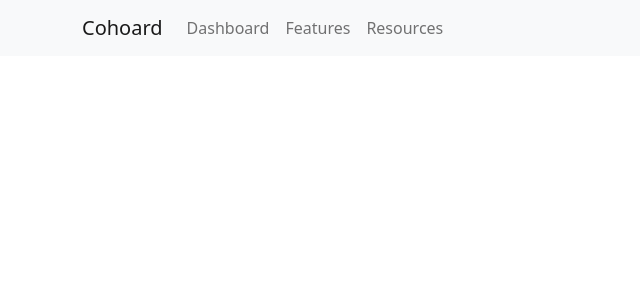
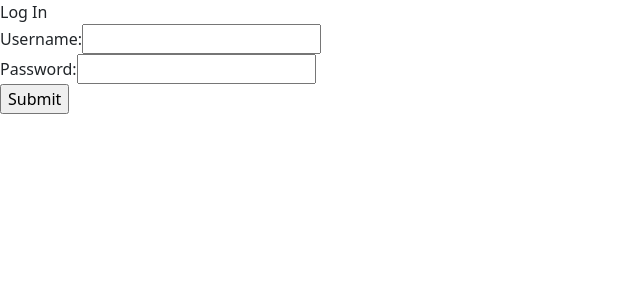
Before and after one commit to Cohoard/Cohoard, a React app: page /login in a window 1280 px wide. Shown: the top 300 px of the page, without its empty margins (0-640 px from the left). Built offline with nearby package versions, Linux system fonts and the light colour scheme.

Commit message:
signUp/Login page
Co-authored-by: Samee samee.vohra@gmail.com
Co-authored-by: Jeff jeffreyjwentworth@gmail.com
Co-authored-by: Dzidupe ekdzidupe@gmail.com

```diff
--- a/client/App.jsx
+++ b/client/App.jsx
@@ -1,5 +1,6 @@
 import React from 'react';
 import { Link } from 'react-router-dom';
+import { LinkContainer } from 'react-router-bootstrap';
 import Container from 'react-bootstrap/Container';
 import Nav from 'react-bootstrap/Nav';
 import Navbar from 'react-bootstrap/Navbar';
@@ -14,7 +15,13 @@ function App() {
           <Nav className="me-auto">
             <Nav.Link href="#dashBoard">Dashboard</Nav.Link>
             <Nav.Link href="#features">Features</Nav.Link>
-            <Nav.Link href="#pricing">Resources</Nav.Link>
+            <Nav.Link href="#resources">Resources</Nav.Link>
+            <LinkContainer to="/login">
+            <Nav.Link href="#login">Log In</Nav.Link>
+            </LinkContainer>
+            <LinkContainer to="/signup">
+            <Nav.Link href="#signup">Sign Up</Nav.Link>
+            </LinkContainer>
           </Nav>
         </Container>
       </Navbar>
--- /dev/null
+++ b/client/components/Login.jsx
@@ -0,0 +1,36 @@
+import React, { useState } from 'react';
+import ReactDOM from 'react-dom';
+import { Navigate, useNavigate } from 'react-router';
+
+const Login = () => {
+
+  const renderForm = (
+    <div className='form'>
+      <form>
+        <div className='input-container'>
+          <label>Username:</label>
+          <input type='text' name='uname' required />
+        </div>
+        <div className='input-container'>
+          <label>Password:</label>
+          <input type='password' name='pass' required />
+        </div>
+        <div className='button-container'>
+          <input type='submit' />
+        </div>
+      </form>
+    </div>
+  );
+
+  return(
+    <>
+    <div className='login-form'>
+      <div className='title'>Log In</div>
+      {renderForm}
+
+    </div>
+    </>
+  )
+}
+
+export default Login;
--- /dev/null
+++ b/client/components/Signup.jsx
@@ -0,0 +1,36 @@
+import React, { useState } from 'react';
+import ReactDOM from 'react-dom';
+import { Navigate, useNavigate } from 'react-router';
+
+const Signup = () => {
+
+  const renderForm = (
+    <div className='form'>
+      <form>
+        <div className='input-container'>
+          <label>Username:</label>
+          <input type='text' name='uname' required />
+        </div>
+        <div className='input-container'>
+          <label>Password:</label>
+          <input type='password' name='pass' required />
+        </div>
+        <div className='button-container'>
+          <input type='submit' />
+        </div>
+      </form>
+    </div>
+  );
+
+  return(
+    <>
+    <div className='login-form'>
+      <div className='title'>Sign Up</div>
+      {renderForm}
+
+    </div>
+    </>
+  )
+}
+
+export default Signup;
--- a/client/index.js
+++ b/client/index.js
@@ -3,15 +3,15 @@ import React from 'react';
 import { createRoot } from 'react-dom/client'
 import { BrowserRouter, Routes, Route } from "react-router-dom";
 import App from "./App";
-import Dashboard from './react_routers/Dashboard';
-import Signup from './react_routers/Signup';
-import Login from './react_routers/Login';
-import Unit1 from "./react_routers/Unit1";
-import Unit2 from "./react_routers/Unit2";
-import Unit3 from "./react_routers/Unit3";
-import Unit4 from "./react_routers/Unit4";
-import Unit5 from "./react_routers/Unit5";
-import Unit6 from "./react_routers/Unit6";
+import Dashboard from './components/Dashboard';
+import Signup from './components/Signup';
+import Login from './components/Login';
+import Unit1 from "./components/Unit1";
+import Unit2 from "./components/Unit2";
+import Unit3 from "./components/Unit3";
+import Unit4 from "./components/Unit4";
+import Unit5 from "./components/Unit5";
+import Unit6 from "./components/Unit6";
 
 
 const root = createRoot(
@@ -21,11 +21,11 @@ const root = createRoot(
 root.render(
     <BrowserRouter>
         <Routes>
-            <Route path="/" element={<App />}>
-             <Route path='/signup' element={<Signup />} />
-                <Route path="/login" element={<Login />}>
-                </Route>
-            </Route>
+            <Route path="/" element={<App />}/>
+                <Route path='/signup' element={<Signup />} />
+                <Route path="/login" element={<Login />}/>
+            {/* </Route> */}
+
         </Routes>
     </BrowserRouter>
 );
```
Also changed, not shown: client/components/Component.jsx (deleted), client/components/Dashboard.jsx (renamed from client/react_routers/Dashboard.jsx), client/components/Unit1.jsx (renamed from client/react_routers/Unit1.jsx), client/components/Unit2.jsx (renamed from client/react_routers/Unit2.jsx), client/components/Unit3.jsx (renamed from client/react_routers/Unit3.jsx), client/components/Unit4.jsx (renamed from client/react_routers/Unit4.jsx), client/components/Unit5.jsx (renamed from client/react_routers/Unit5.jsx), client/components/Unit6.jsx (renamed from client/react_routers/Unit6.jsx).
